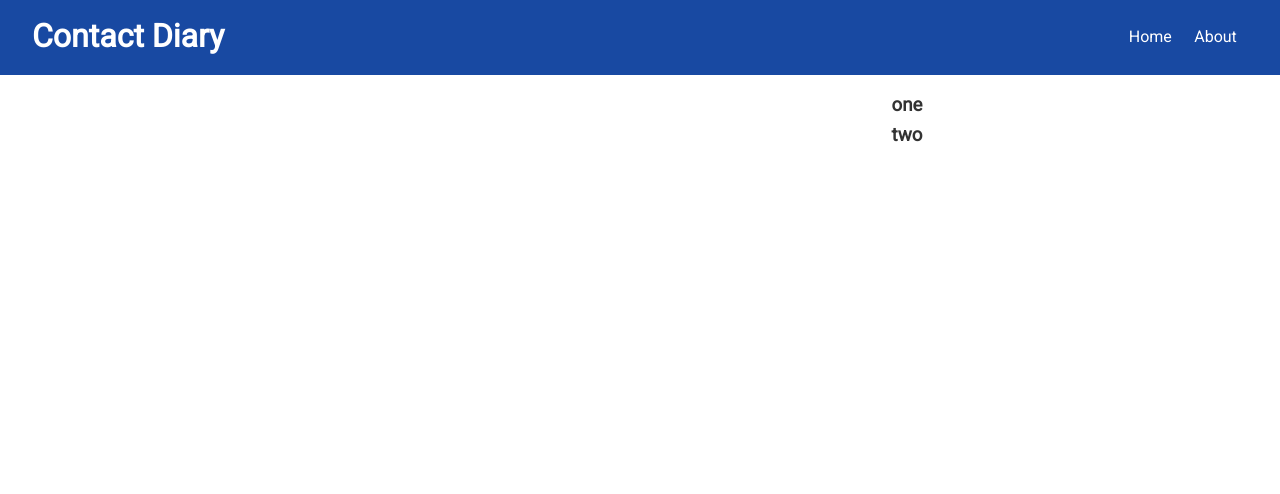
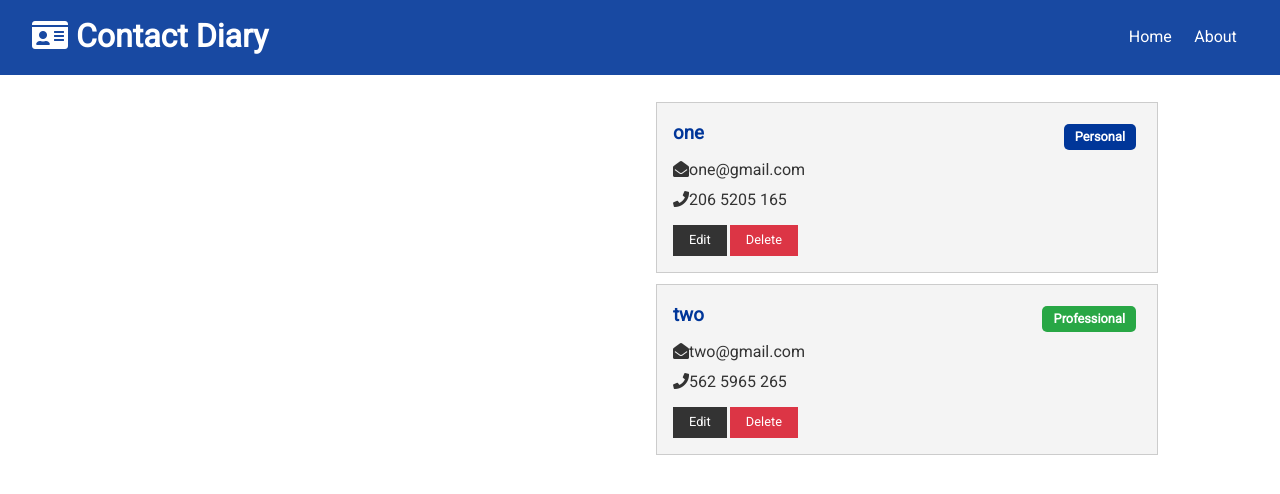
Before and after one commit to ParthPatel133/contact-diary, a React (Create React App) app in the folder client/: page / in a window 1280 px wide. Shown: the top 494 px of the page. Built offline with nearby package versions, Linux system fonts and the light colour scheme.

Commit message:
contacts and contactItem added

```diff
--- a/client/public/index.html
+++ b/client/public/index.html
@@ -9,10 +9,9 @@
       name="description"
       content="Web site created using create-react-app"
     />
-    <link rel="apple-touch-icon" href="%PUBLIC_URL%/logo192.png" />
-    <link rel="manifest" href="%PUBLIC_URL%/manifest.json" />
-    <link rel="stylesheet" href="https://cdnjs.cloudflare.com/ajax/libs/font-awesome/4.7.0/css/font-awesome.min.css">
-
+    <!-- <link rel="apple-touch-icon" href="%PUBLIC_URL%/logo192.png" /> -->
+    <!-- <link rel="manifest" href="%PUBLIC_URL%/manifest.json" /> -->
+    <link rel="stylesheet" href="//use.fontawesome.com/releases/v5.0.7/css/all.css">
     <title>React App- Contact-diary</title>
   </head>
   <body>
--- a/client/src/components/contacts/ContactItem.js
+++ b/client/src/components/contacts/ContactItem.js
@@ -1,4 +1,5 @@
 import React from "react";
+import PropTypes from "prop-types";
 
 const ContactItem = ({ contact }) => {
   const { name, email, id, phone, type } = contact;
@@ -8,13 +9,38 @@ const ContactItem = ({ contact }) => {
       <h3 className="text-primary text-left">
         {name}
         <span
+          style={{ float: "right" }}
           className={`badge ${
             type === "professional" ? "badge-success" : "badge-primary"
           }`}
-        ></span>
+        >
+          {type.charAt(0).toUpperCase() + type.slice(1)}
+        </span>
       </h3>
+      <ul className="list">
+        {email && (
+          <li>
+            <i className="fas fa-envelope-open"></i>
+            {email}
+          </li>
+        )}
+        {phone && (
+          <li>
+            <i className="fas fa-phone"></i>
+            {phone}
+          </li>
+        )}
+      </ul>
+      <p>
+        <button className="btn btn-dark btn-sm">Edit</button>
+        <button className="btn btn-danger btn-sm">Delete</button>
+      </p>
     </div>
   );
 };
 
+ContactItem.propType = {
+  contact: PropTypes.object.isRequired,
+};
+
 export default ContactItem;
--- a/client/src/components/contacts/Contacts.js
+++ b/client/src/components/contacts/Contacts.js
@@ -1,5 +1,6 @@
 import React, { useContext } from "react";
 import ContactContext from "../context/contact/contactContext";
+import ContactItem from "./ContactItem";
 
 const Contacts = () => {
   const contactContext = useContext(ContactContext);
@@ -9,7 +10,7 @@ const Contacts = () => {
   return (
     <>
       {contacts.map((contact) => (
-        <h3>{contact.name}</h3>
+        <ContactItem contact={contact} key={contact.id} />
       ))}
     </>
   );
--- a/client/src/components/context/contact/ContactState.js
+++ b/client/src/components/context/contact/ContactState.js
@@ -11,12 +11,14 @@ const ContactState = (props) => {
         name: "one",
         email: "one@gmail.com",
         type: "personal",
+        phone: "206 5205 165",
       },
       {
         id: 2,
         name: "two",
         email: "two@gmail.com",
-        type: "personal",
+        type: "professional",
+        phone: "562 5965 265",
       },
     ],
   };
--- a/client/src/components/layout/Navbar.js
+++ b/client/src/components/layout/Navbar.js
@@ -27,7 +27,7 @@ Navbar.propTypes = {
 
 Navbar.defaultProps = {
   title: "Contact Diary",
-  icon: "fas fa-id-card-alt",
+  icon: "fas fa-id-card",
 };
 
 export default Navbar;
```
Also changed, not shown: 1 other file (tests, documents, lock files or other folders).
